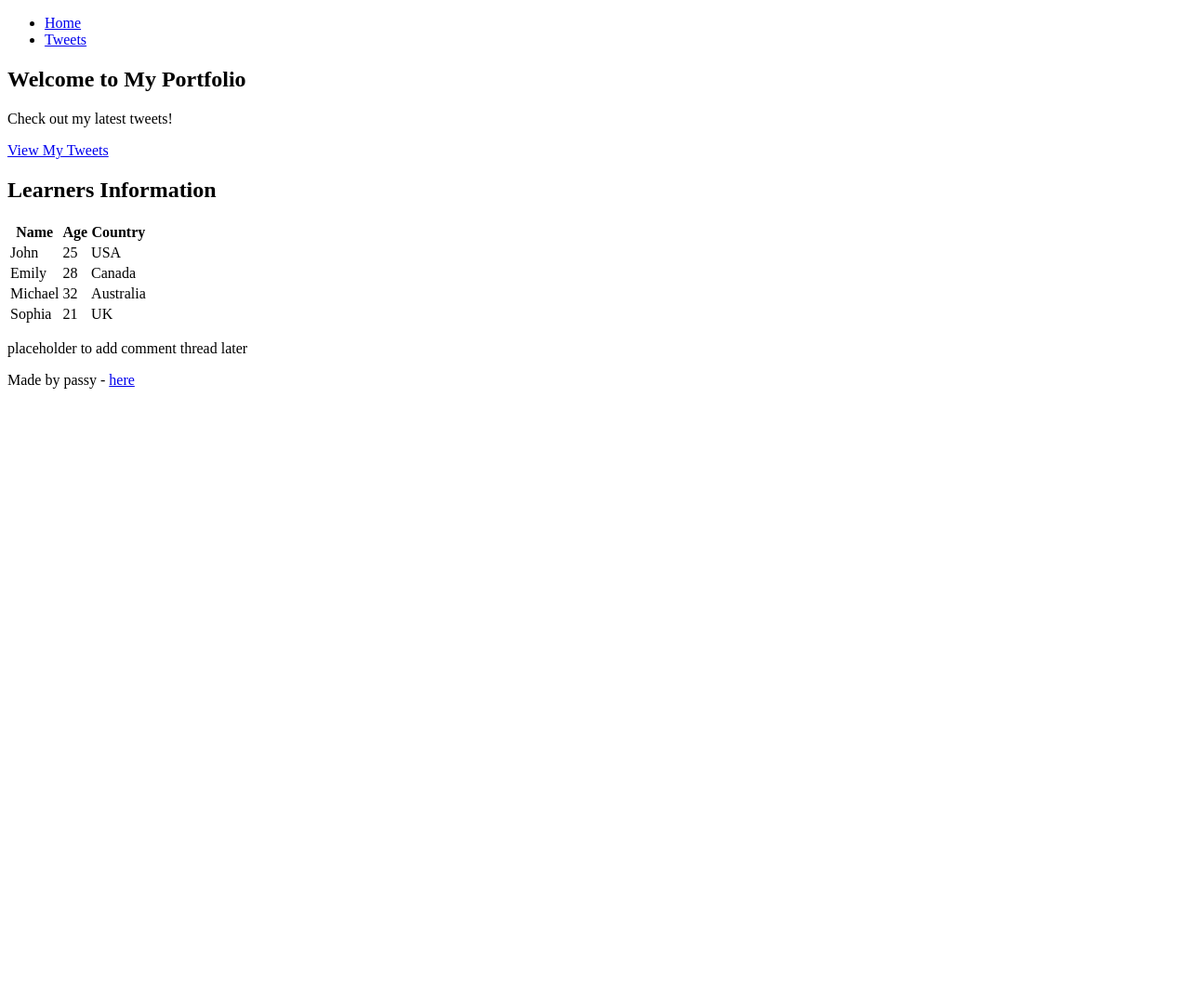
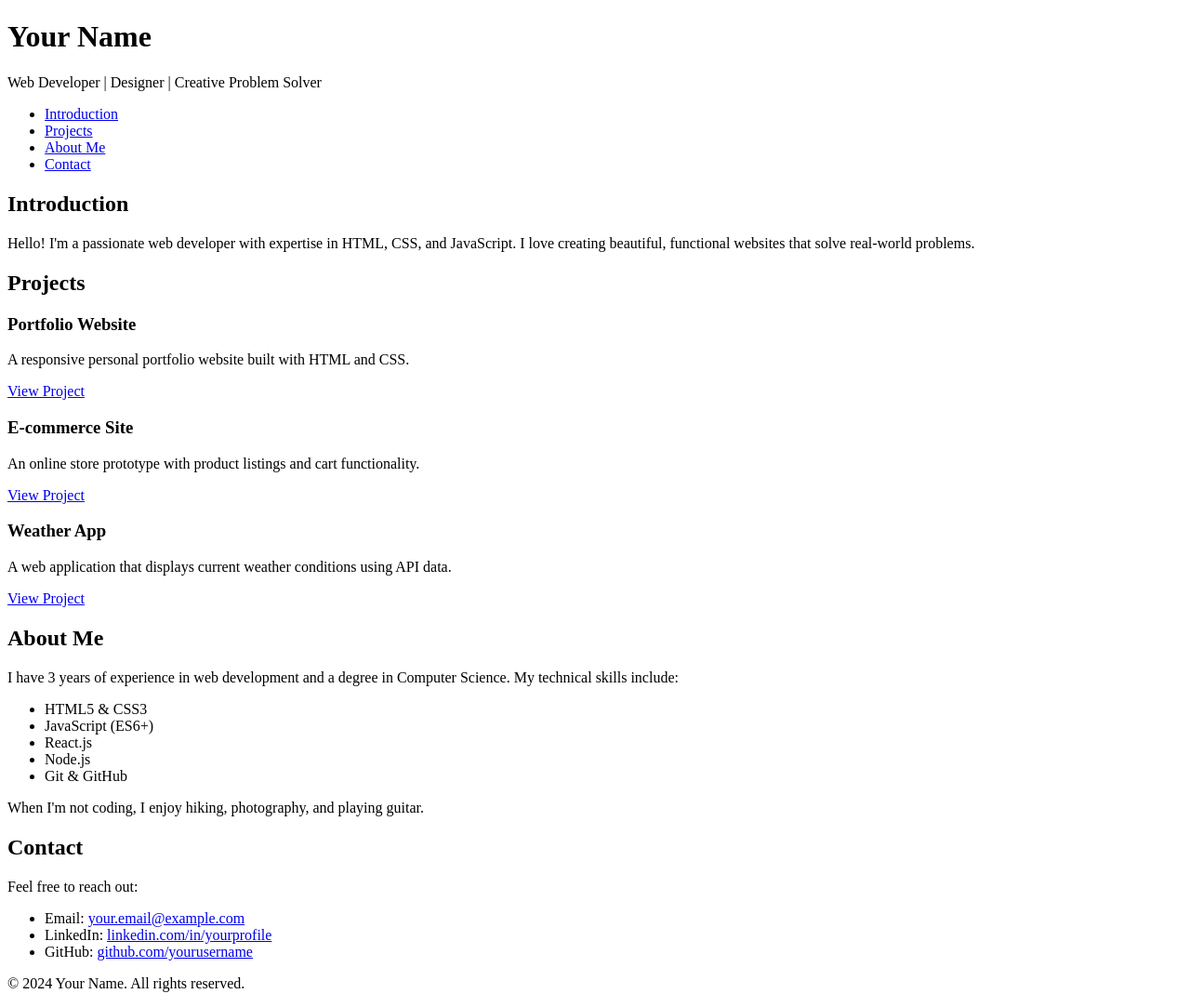
Before and after one commit to Ponyai30/My_First_Portfolio, a plain HTML site: page html_basic/index.html in a window 1280 px wide. Shown: the whole page at 93% size. Before the commit the page ends 800 px from the top, so only its background shows below. Drawn offline with Linux system fonts and the light colour scheme.

Commit message:
modified index.html

```diff
--- a/html_basic/index.html
+++ b/html_basic/index.html
@@ -3,64 +3,75 @@
 <head>
     <meta charset="UTF-8">
     <meta name="viewport" content="width=device-width, initial-scale=1.0">
-    <title>My First Portfolio</title>
+    <title>Your Name - Personal Portfolio</title>
 </head>
 <body>
     <header>
-        <ul>
-            <li><a href="index.html">Home</a></li>
-            <li><a href="tweets.html">Tweets</a></li>
-        </ul>
+        <h1>Your Name</h1>
+        <p>Web Developer | Designer | Creative Problem Solver</p>
     </header>
 
-    <main>
-        <article>
-            <h1>Welcome to My Portfolio</h1>
-            <p>Check out my latest tweets!</p>
-            <a href="tweets.html">View My Tweets</a>
+    <nav>
+        <ul>
+            <li><a href="#introduction">Introduction</a></li>
+            <li><a href="#projects">Projects</a></li>
+            <li><a href="#about">About Me</a></li>
+            <li><a href="#contact">Contact</a></li>
+        </ul>
+    </nav>
 
-            <!-- Learners Table -->
-            <h2>Learners Information</h2>
-            <table>
-                <thead>
-                    <tr>
-                        <th>Name</th>
-                        <th>Age</th>
-                        <th>Country</th>
-                    </tr>
-                </thead>
-                <tbody>
-                    <tr>
-                        <td>John</td>
-                        <td>25</td>
-                        <td>USA</td>
-                    </tr>
-                    <tr>
-                        <td>Emily</td>
-                        <td>28</td>
-                        <td>Canada</td>
-                    </tr>
-                    <tr>
-                        <td>Michael</td>
-                        <td>32</td>
-                        <td>Australia</td>
-                    </tr>
-                    <tr>
-                        <td>Sophia</td>
-                        <td>21</td>
-                        <td>UK</td>
-                    </tr>
-                </tbody>
-            </table>
+    <section id="introduction">
+        <h2>Introduction</h2>
+        <p>Hello! I'm a passionate web developer with expertise in HTML, CSS, and JavaScript. I love creating beautiful, functional websites that solve real-world problems.</p>
+    </section>
+
+    <section id="projects">
+        <h2>Projects</h2>
+
+        <article class="project">
+            <h3>Portfolio Website</h3>
+            <p>A responsive personal portfolio website built with HTML and CSS.</p>
+            <a href="https://github.com/yourusername/portfolio" target="_blank">View Project</a>
         </article>
 
-        <aside>
-            <p>placeholder to add comment thread later</p>
-        </aside>
-    </main>
+        <article class="project">
+            <h3>E-commerce Site</h3>
+            <p>An online store prototype with product listings and cart functionality.</p>
+            <a href="https://github.com/yourusername/ecommerce" target="_blank">View Project</a>
+        </article>
+
+        <article class="project">
+            <h3>Weather App</h3>
+            <p>A web application that displays current weather conditions using API data.</p>
+            <a href="https://github.com/yourusername/weather-app" target="_blank">View Project</a>
+        </article>
+    </section>
+
+    <section id="about">
+        <h2>About Me</h2>
+        <p>I have 3 years of experience in web development and a degree in Computer Science. My technical skills include:</p>
+        <ul>
+            <li>HTML5 & CSS3</li>
+            <li>JavaScript (ES6+)</li>
+            <li>React.js</li>
+            <li>Node.js</li>
+            <li>Git & GitHub</li>
+        </ul>
+        <p>When I'm not coding, I enjoy hiking, photography, and playing guitar.</p>
+    </section>
+
+    <section id="contact">
+        <h2>Contact</h2>
+        <p>Feel free to reach out:</p>
+        <ul>
+            <li>Email: <a href="mailto:your.email@example.com">your.email@example.com</a></li>
+            <li>LinkedIn: <a href="https://linkedin.com/in/yourprofile" target="_blank">linkedin.com/in/yourprofile</a></li>
+            <li>GitHub: <a href="https://github.com/yourusername" target="_blank">github.com/yourusername</a></li>
+        </ul>
+    </section>
 
     <footer>
-        <p>Made by passy - <a href="https://example.com" target="_blank">here</a></p>
+        <p>&copy; 2024 Your Name. All rights reserved.</p>
     </footer>
 </body>
 </html>
```
